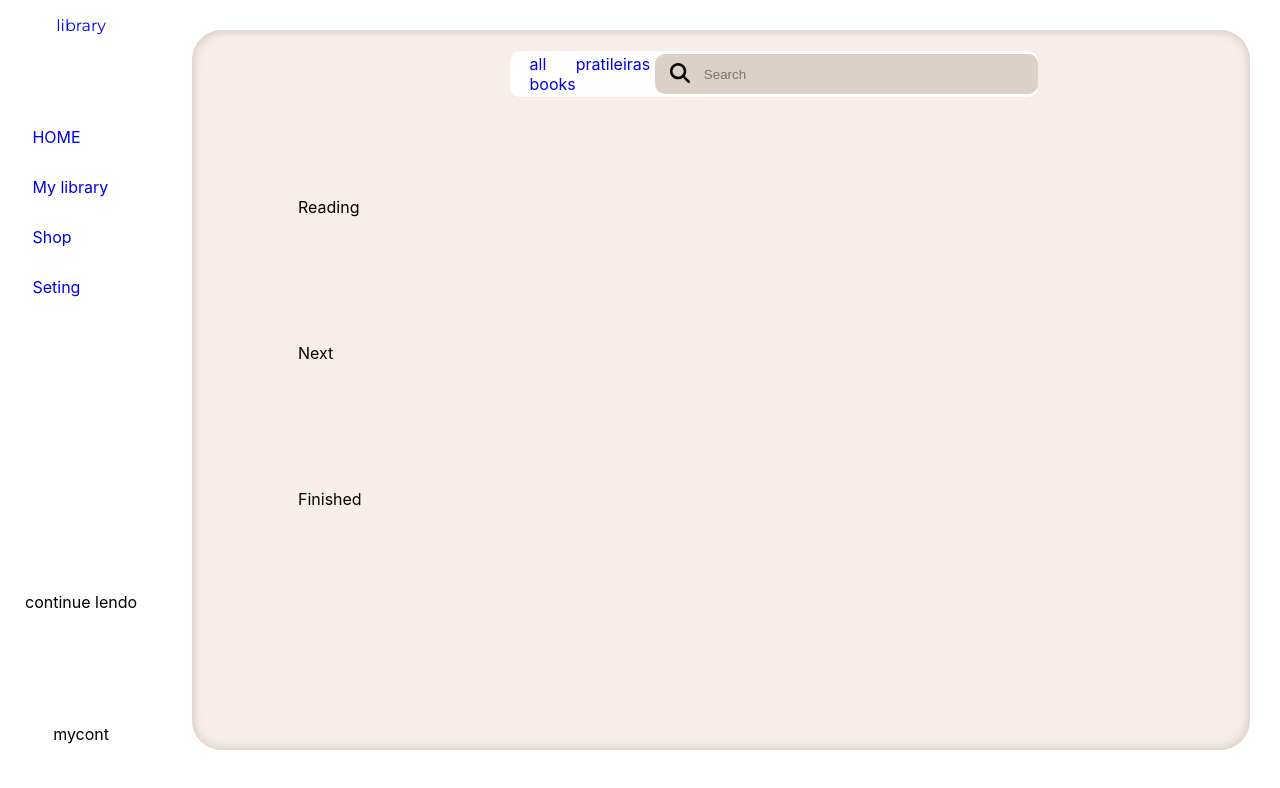
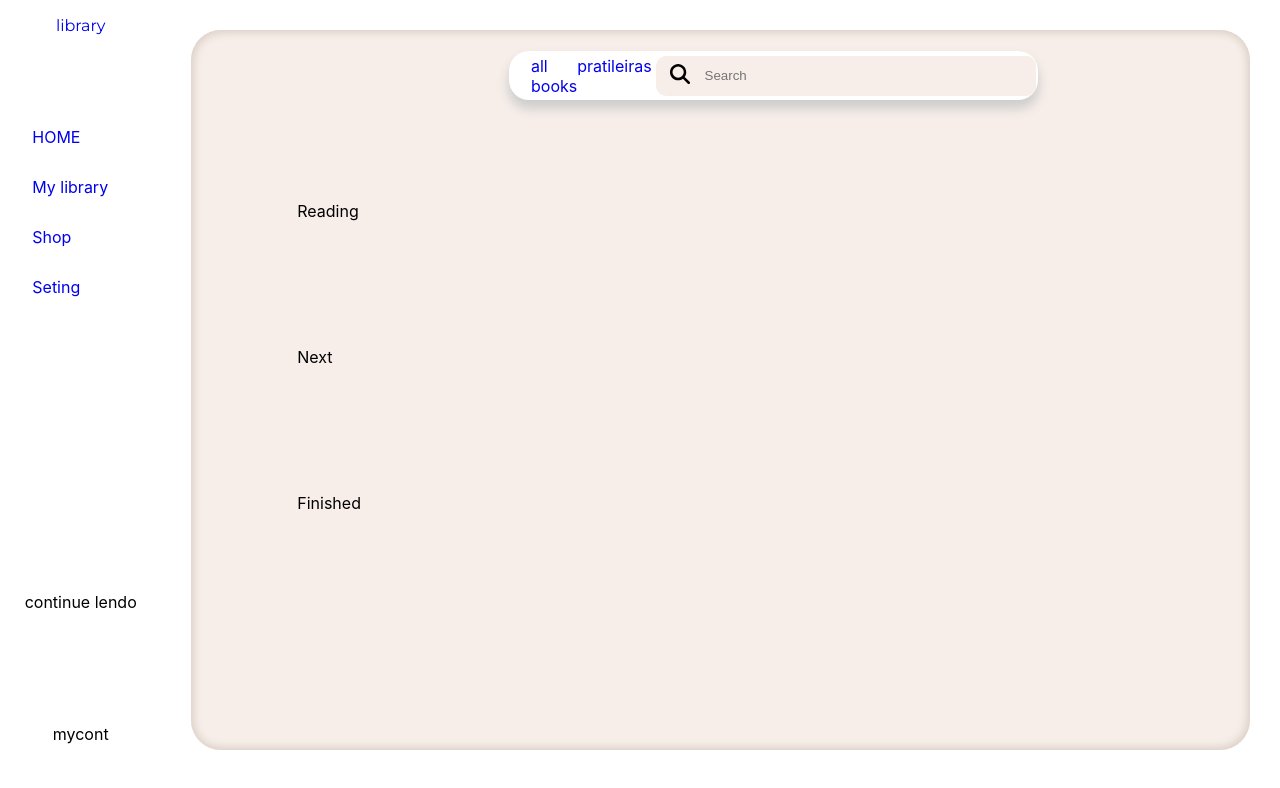
Before and after one commit to Thedanielbarbosa/PROJETO-ESTANTE-DE-LIVROS-ON-LINE, a React (Create React App) app in the folder library/: page / in a window 1280 px wide. Shown: the top 788 px of the page. Built offline with nearby package versions, Linux system fonts and the light colour scheme.

Commit message:
box-shadows

```diff
--- a/library/src/App.css
+++ b/library/src/App.css
@@ -79,7 +79,7 @@ a{
   align-items: center;
   width: 50px;
   border: none;
-  background-color: #DCD1C8;
+  background-color: #F7eee9;
   border-top-left-radius: 20px;
   border-bottom-left-radius: 20px;
 }
@@ -100,11 +100,13 @@ a{
   background-color: white;
   width: 50%;
   height: 75%;
-  border-radius: 10px;
+  border-radius: 20px;
+  padding: 2px;
+  box-shadow: 0px 8px 11px 1px #CECECE;
 }
 .Search{
   display: flex;
-  background-color: #DCD1C8;
+  background-color: #F7eee9;
   border-radius: 10px;
   width: 74%;
 }
@@ -118,7 +120,7 @@ a{
   width: 90%;
   height: 40px;
   border: none;
-  background-color: #DCD1C8;
+  background-color: #F7eee9;
 }
 
 .barcategoria{
```
